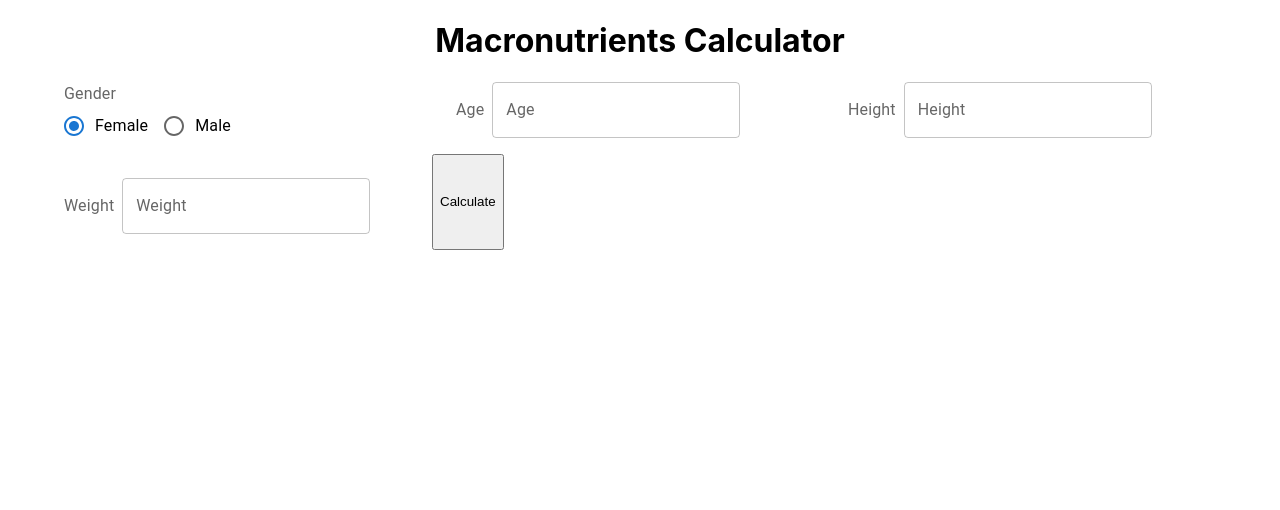
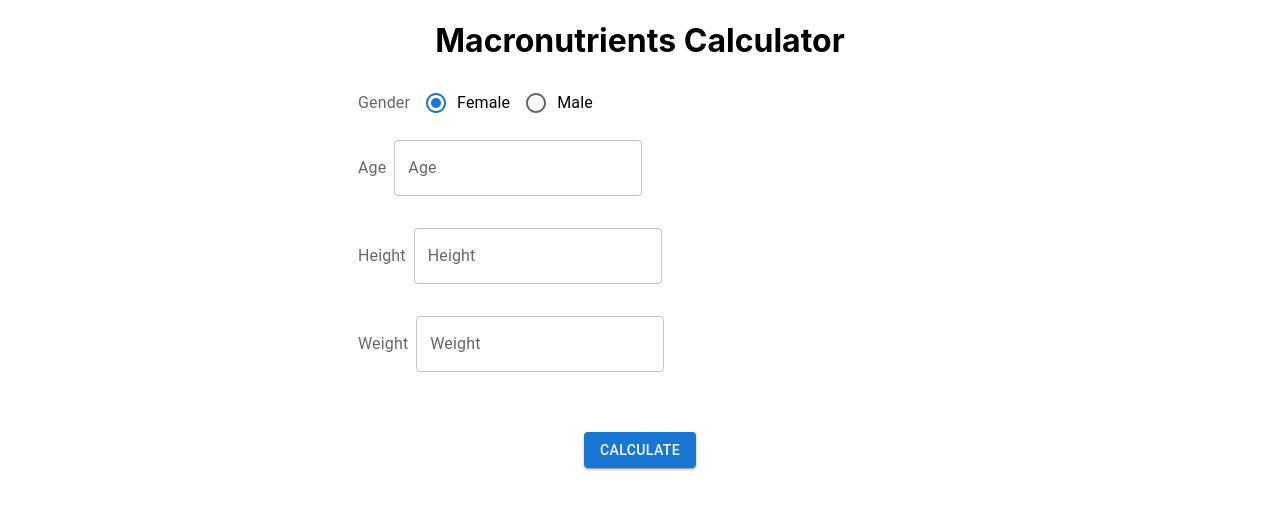
Before and after one commit to kapcom/macros, a React (Create React App) app in the folder frontend/: page / in a window 1280 px wide. Shown: the top 510 px of the page. Built offline with nearby package versions, Linux system fonts and the light colour scheme.

Commit message:
formatting

```diff
--- a/frontend/src/App.js
+++ b/frontend/src/App.js
@@ -5,7 +5,9 @@ import AgeInput from './AgeInput';
 import HeightInput from './HeightInput';
 import WeightInput from './WeightInput';
 import Grid from '@mui/material/Grid';
+import Box from '@mui/material/Box';
 import Container from '@mui/material/Container';
+import Button from '@mui/material/Button';
 
 function App() {
   const [age, setAge] = useState('');
@@ -20,20 +22,20 @@ function App() {
   return (
     <Container>
       <h1 style={{ textAlign: 'center' }}>Macronutrients Calculator</h1>
-      <Grid container spacing={3}>
-        <Grid item xs={12} md={4}>
-          <GenderSelector gender={gender} setGender={setGender} />
+      <Grid container spacing={3} justifyContent="center">
+        <Grid item xs={12} md={6}>
+          <Box display="flex" flexDirection="column" alignItems="stretch" gap={2}>
+            <GenderSelector gender={gender} setGender={setGender} />
+            <AgeInput age={age} setAge={setAge} />
+            <HeightInput height={height} setHeight={setHeight} />
+            <WeightInput weight={weight} setWeight={setWeight} />
+          </Box>
         </Grid>
-        <Grid item xs={12} md={4}>
-          <AgeInput age={age} setAge={setAge} />
+        <Grid item xs={12} style={{ textAlign: 'center', marginTop: '20px' }}>
+          <Button variant="contained" color="primary" onClick={calculateMacronutrients}>
+            Calculate
+          </Button>
         </Grid>
-        <Grid item xs={12} md={4}>
-          <HeightInput height={height} setHeight={setHeight} />
-        </Grid>
-        <Grid item xs={12} md={4}>
-          <WeightInput weight={weight} setWeight={setWeight} />
-        </Grid>
-        <button onClick={calculateMacronutrients}>Calculate</button>
       </Grid>
     </Container>
   );
--- a/frontend/src/GenderSelector.js
+++ b/frontend/src/GenderSelector.js
@@ -1,29 +1,30 @@
-import * as React from 'react';
-import Radio from '@mui/material/Radio';
-import RadioGroup from '@mui/material/RadioGroup';
-import FormControlLabel from '@mui/material/FormControlLabel';
-import FormControl from '@mui/material/FormControl';
-import FormLabel from '@mui/material/FormLabel';
-import Grid from '@mui/material/Grid';
+import React from 'react';
+import { FormControl, FormLabel, RadioGroup, FormControlLabel, Radio, Grid, Box } from '@mui/material';
 
-export default function GenderSelector({ gender, setGender }) {
-  const handleChange = (event) => {
+function GenderSelector({ gender, setGender }) {
+  const handleGenderChange = (event) => {
     setGender(event.target.value);
   };
 
   return (
-    <FormControl fullWidth>
-      <FormLabel id="gender-radio-buttons-group-label">Gender</FormLabel>
+    <FormControl component="fieldset">
+      <Box display="flex" alignItems="center">
+        <Box marginRight={2}>
+          <FormLabel component="legend">Gender</FormLabel>
+        </Box>
         <RadioGroup
-        aria-labelledby="gender-radio-buttons-group-label"
+          row
+          aria-label="gender"
+          name="gender"
           value={gender}
-        onChange={handleChange}
-        name="radio-buttons-group"
-        row
+          onChange={handleGenderChange}
         >
           <FormControlLabel value="female" control={<Radio />} label="Female" />
           <FormControlLabel value="male" control={<Radio />} label="Male" />
         </RadioGroup>
+      </Box>
     </FormControl>
   );
 }
+
+export default GenderSelector;
```
Lines whose indentation alone changed are shown as unchanged.
